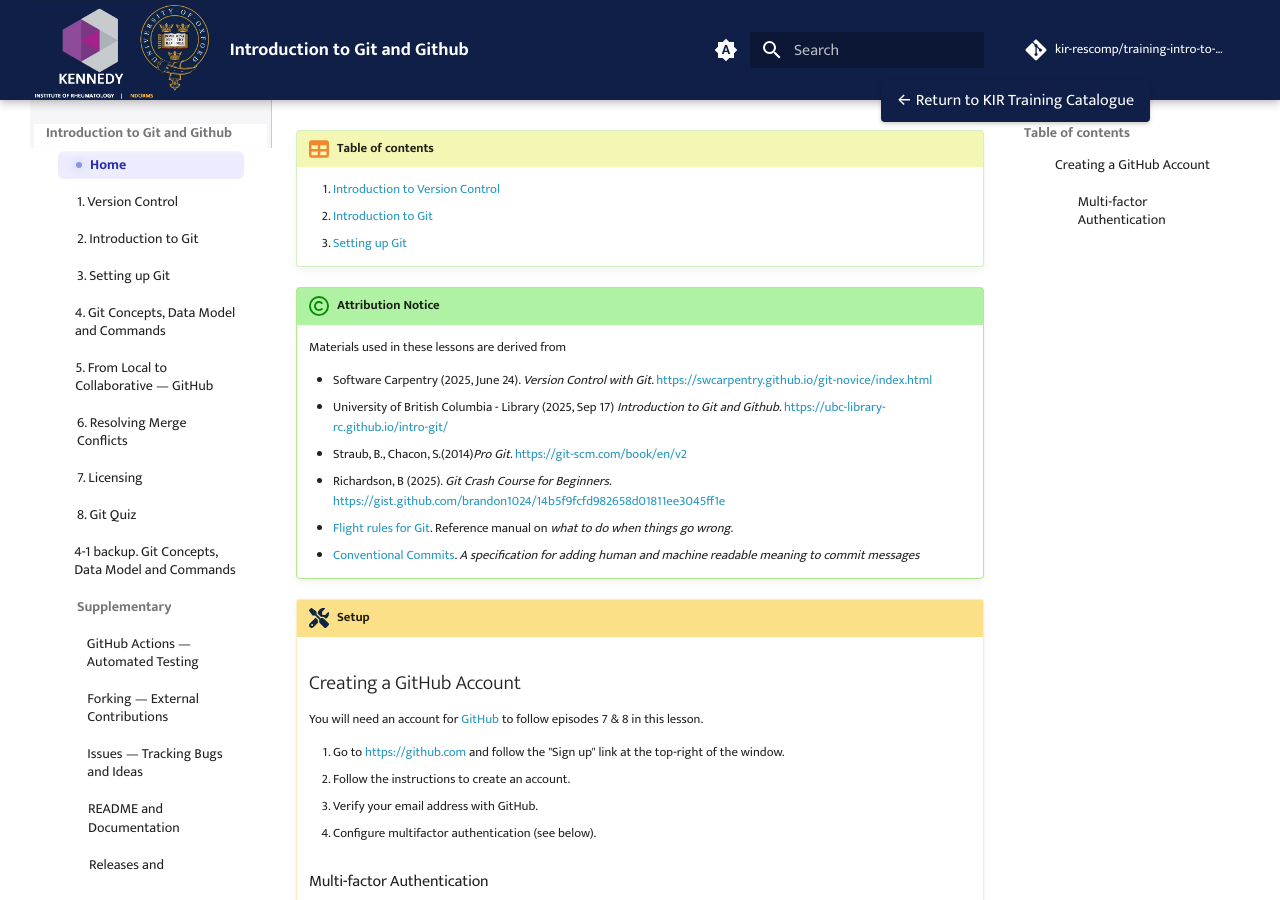
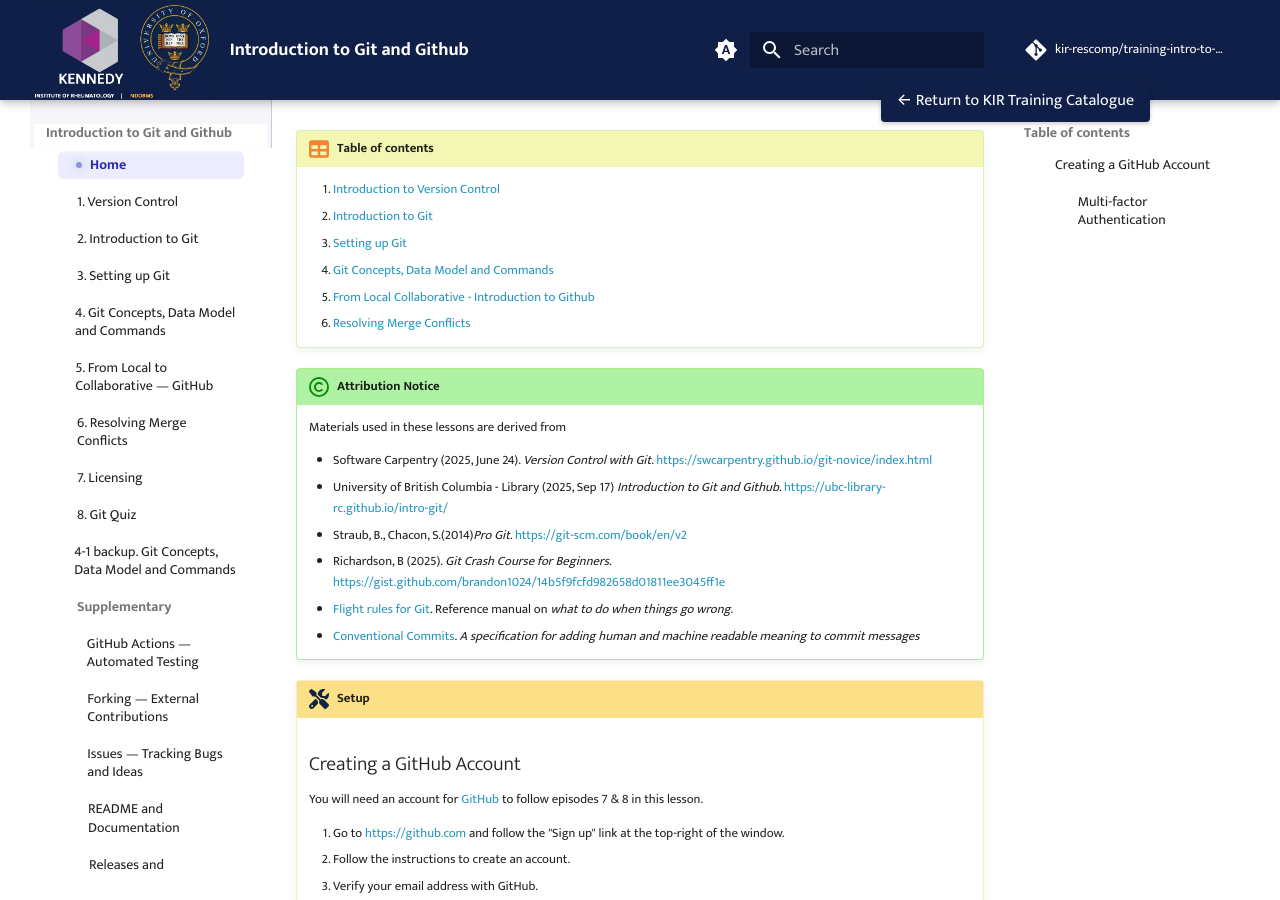
Before and after one commit to kir-rescomp/training-intro-to-git-github, an MkDocs documentation site: the page built from docs/index.md, in a window 1280 px wide and 900 px high, scrolled down 513 px. Built offline with MkDocs 1.6.1 and Material for MkDocs 9.7.7, drawn with Linux system fonts in a browser that asks for light colours; comment, search, counter and statistics services are not loaded.

Commit message:
update TOC with new episodes

```diff
--- a/docs/index.md
+++ b/docs/index.md
@@ -29,6 +29,9 @@
     1. [Introduction to Version Control](./1.what_is_versioncontrol.md)
     2. [Introduction to Git](./2.intro_to_git.md)
     3. [Setting up Git](./3.setting_up_git.md)
+    4. [Git Concepts, Data Model and Commands](./4.git_model_commands.md)
+    5. [From Local Collaborative - Introduction to Github](./5.from_git_to_github.md)
+    6. [Resolving Merge Conflicts](6.conflicts.md)
 
 
 
```
